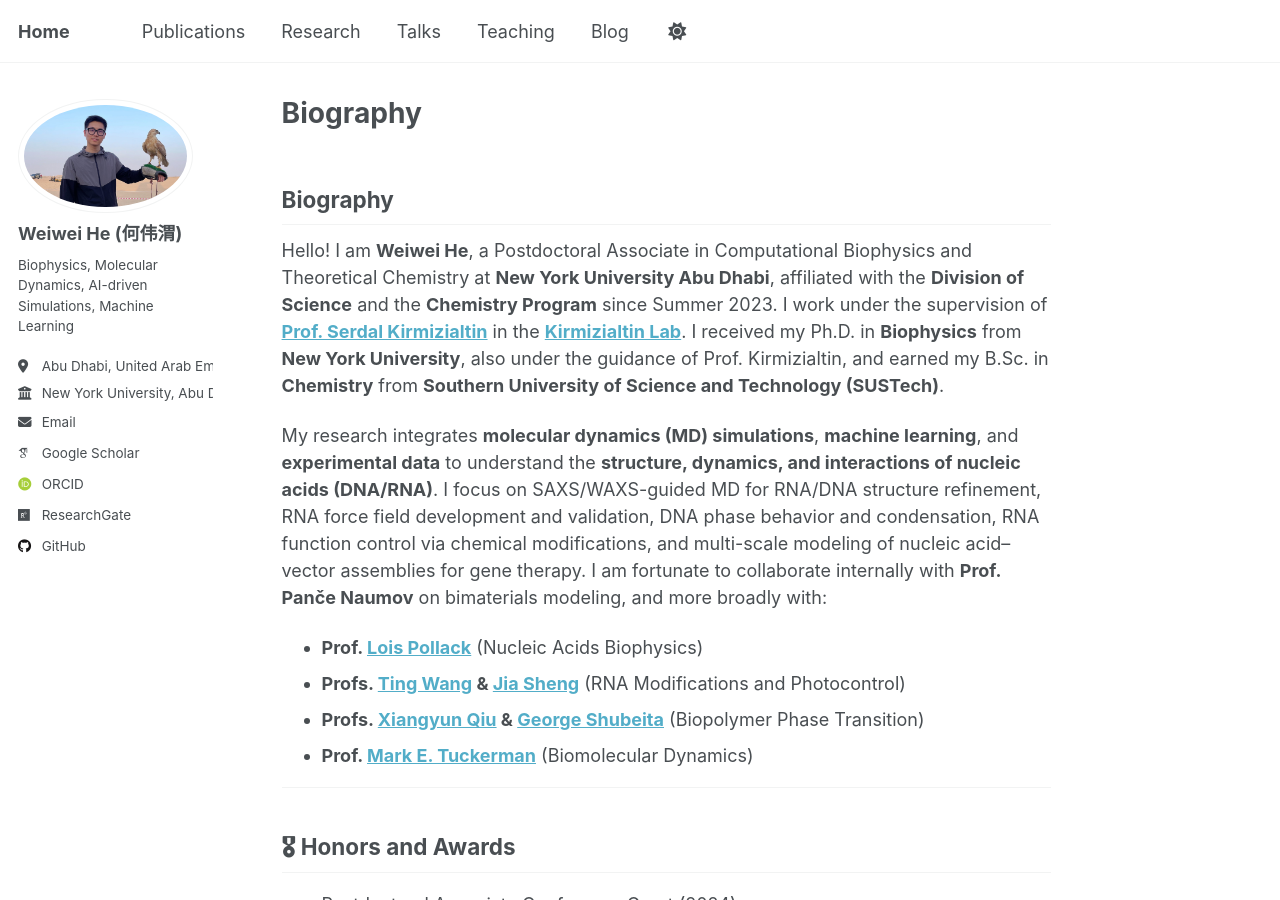
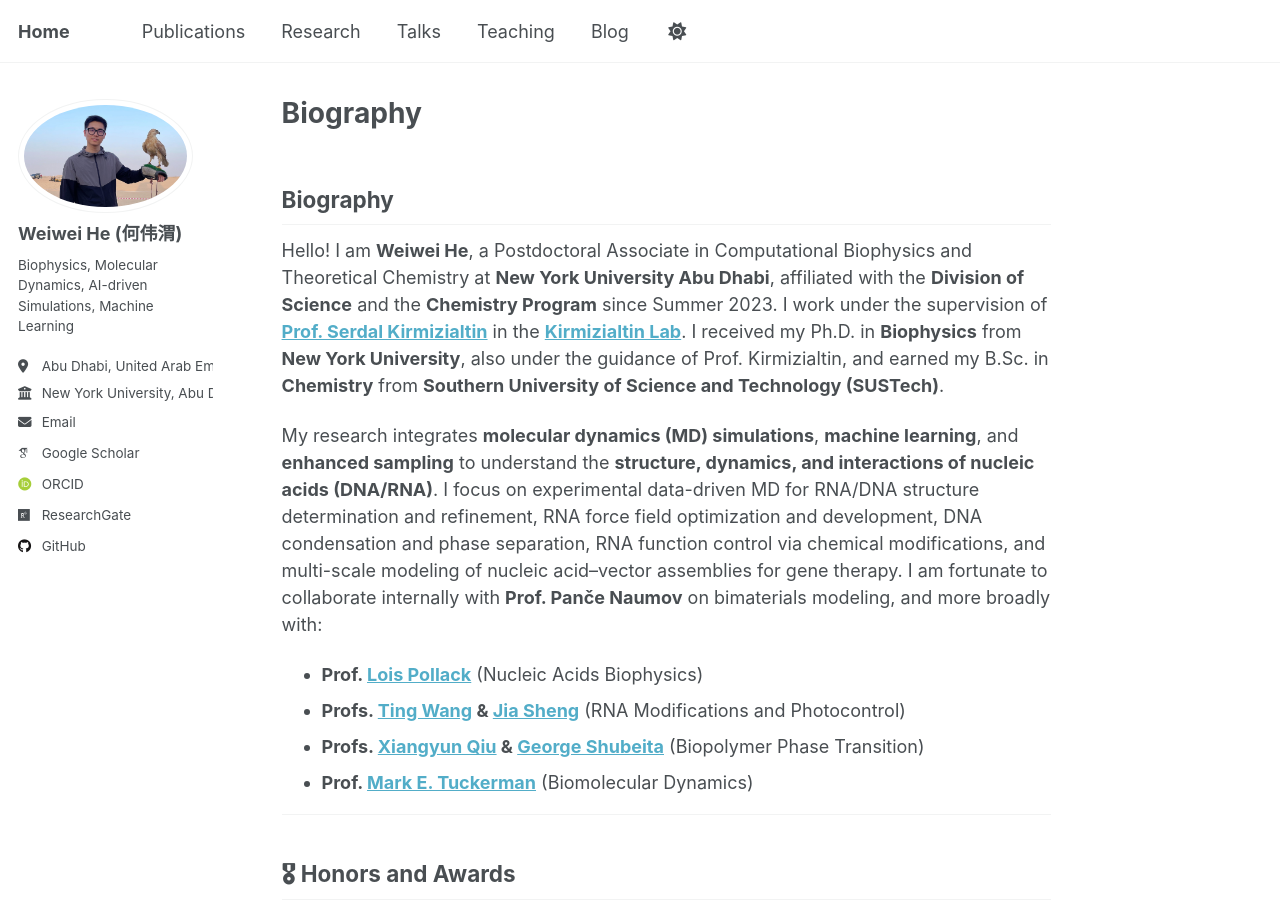
Before and after one commit to Warrenheww/warrenheww.github.io, a Jekyll site: the page built from _pages/about.md, in a window 1280 px wide and 900 px high. Built offline with Jekyll 4.4.1, drawn with Linux system fonts in a browser that asks for light colours; some web fonts are replaced.

Commit message:
Update about.md

```diff
--- a/_pages/about.md
+++ b/_pages/about.md
@@ -11,7 +11,7 @@
 
 Hello! I am **Weiwei He**, a Postdoctoral Associate in Computational Biophysics and Theoretical Chemistry at **New York University Abu Dhabi**, affiliated with the **Division of Science** and the **Chemistry Program** since Summer 2023. I work under the supervision of [**Prof. Serdal Kirmizialtin**](https://nyuad.nyu.edu/en/academics/divisions/science/faculty/serdal-kirmizialtin.html) in the [**Kirmizialtin Lab**](https://www.kirmizialtinlab.org/). I received my Ph.D. in **Biophysics** from **New York University**, also under the guidance of Prof. Kirmizialtin, and earned my B.Sc. in **Chemistry** from **Southern University of Science and Technology (SUSTech)**.
 
-My research integrates **molecular dynamics (MD) simulations**, **machine learning**, and **experimental data** to understand the **structure, dynamics, and interactions of nucleic acids (DNA/RNA)**. I focus on SAXS/WAXS-guided MD for RNA/DNA structure refinement, RNA force field development and validation, DNA phase behavior and condensation, RNA function control via chemical modifications, and multi-scale modeling of nucleic acid–vector assemblies for gene therapy. I am fortunate to collaborate internally with **Prof. Panče Naumov** on bimaterials modeling, and more broadly with:
+My research integrates **molecular dynamics (MD) simulations**, **machine learning**, and **enhanced sampling** to understand the **structure, dynamics, and interactions of nucleic acids (DNA/RNA)**. I focus on experimental data-driven MD for RNA/DNA structure determination and refinement, RNA force field optimization and development, DNA condensation and phase separation, RNA function control via chemical modifications, and multi-scale modeling of nucleic acid–vector assemblies for gene therapy. I am fortunate to collaborate internally with **Prof. Panče Naumov** on bimaterials modeling, and more broadly with:
 
 - **Prof. [Lois Pollack](https://pollack.research.engineering.cornell.edu/)** (Nucleic Acids Biophysics)
 - **Profs. [Ting Wang](https://www.albany.edu/chemistry/wang-group) & [Jia Sheng](https://www.albany.edu/rna/sheng-lab)** (RNA Modifications and Photocontrol)
```
